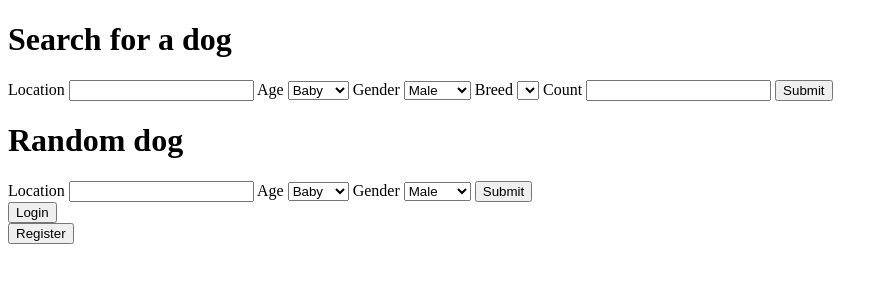
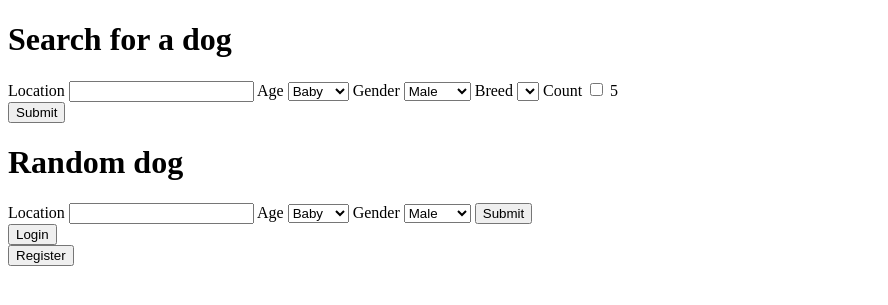
Before and after one commit to akwicks1/hb_project, a Flask app: template templates/homepage.html in a window 1280 px wide. Shown: the top 305 px of the page, without its empty margins (0-888 px from the left). Run offline with Flask 2, Linux system fonts and the light colour scheme; the template is opened without the code that fills it, so the values that code supplies are empty.

Commit message:
change in results for multiple dogs

```diff
--- a/templates/homepage.html
+++ b/templates/homepage.html
@@ -24,7 +24,7 @@
       	<option value = "{{ breed }}">{{ breed }}</option>
     		{% endfor %}
    		</select>
-   		Count <input type="number" name="count">
+   		Count <input type="checkbox" name="five" value="5"> 5<br>
 		<input type="submit" value="Submit">
 	</form>
 
```
